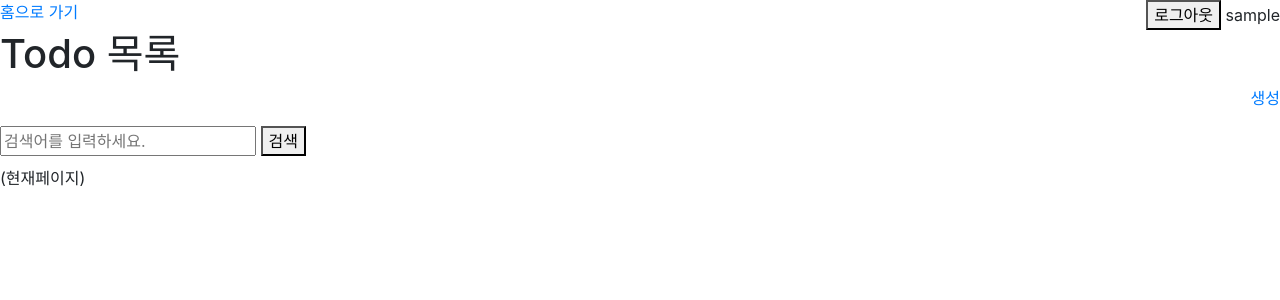
After one commit to SWWS97/Django-Assgiment, a Django app: page /todo/ in a window 1280 px wide. The commit adds this page. Shown: the top 300 px of the page. Run offline with Django 5.2, Linux system fonts and the light colour scheme; the visitor is signed in with stand-in values (Sample User, id 1); data that the repository does not hold is empty; some libraries are stand-ins or nearby versions.

Commit message:
chatper_04 에러

```diff
--- a/To_do_List_APP/config/settings.py
+++ b/To_do_List_APP/config/settings.py
@@ -129,8 +129,8 @@ STATIC_URL = 'static/'
 DEFAULT_AUTO_FIELD = 'django.db.models.BigAutoField'
 
 # login
-LOGIN_REDIRECT_URL = '/'
+LOGIN_REDIRECT_URL = 'todo/'
 LOGIN_URL = '/accounts/login/'
 
 # logout
-LOGOUT_REDIRECT_URL = '/'
+LOGOUT_REDIRECT_URL = 'todo/'
--- a/To_do_List_APP/config/urls.py
+++ b/To_do_List_APP/config/urls.py
@@ -16,13 +16,20 @@ Including another URLconf
 """
 from django.contrib import admin
 from django.urls import path, include
-from todo.views import todo_list, todo_info
+from todo.views import todo_list, todo_info, todo_create, todo_update, todo_delete
 from member.views import signup
 
 urlpatterns = [
     path('admin/', admin.site.urls),
-    path('', todo_list, name='todo_list'),
+    path('todo/', todo_list, name='todo_list'),
     path('todo/<int:todo_id>/', todo_info, name='todo_info'),
+
+    # login
     path('accounts/', include('django.contrib.auth.urls')),   # django 내장기능
     path('accounts/signup/', signup, name='signup'),
+
+    # crud
+    path('todo/create/', todo_create, name='todo_create'),
+    path('todo/<int:toodo_id>/update/', todo_update, name='todo_update'),
+    path('todo/<int:todo_id>/delete/', todo_delete, name='todo_delete'),
 ]
--- /dev/null
+++ b/To_do_List_APP/templates/base.html
@@ -0,0 +1,36 @@
+<!DOCTYPE html>
+<html lang="en">
+<head>
+    <meta charset="UTF-8">
+    <title>Todo Project</title>
+    <link
+        rel="stylesheet"
+        href="https://maxcdn.bootstrapcdn.com/bootstrap/4.0.0/css/bootstrap.min.css"
+    />
+    <link
+            rel="stylesheet"
+            href="https://cdn.jsdelivr.net/npm/bootstrap-icons@1.7.1/font/bootstrap-icons.css"
+    >
+</head>
+<body>
+        <nav style="display: flex; justify-content: space-between">
+            <div>
+                <a href="{% url 'todo_list' %}">홈으로 가기</a>
+            </div>
+            <div style="text-align: right">
+                {% if request.user.is_authenticated %}
+                <form action="{% url 'logout' %}" method="POST" style="display: inline">
+                    {% csrf_token %}
+                    <button>로그아웃</button>
+                </form>
+                {{ request.user.username }}
+            {% else %}
+                 <h1><strong style="color:red">못봐 돌아가</strong><br>회원가입 하고와</h1>
+                 <a href="{% url 'signup' %}">회원가입</a>
+                 <a href="{% url 'login' %}">로그인</a>
+            {% endif %}
+            </div>
+        </nav>
+        {% block content %}{% endblock %}
+</body>
+</html>
--- a/To_do_List_APP/templates/todo_list.html
+++ b/To_do_List_APP/templates/todo_list.html
@@ -1,38 +1,55 @@
-<!DOCTYPE html>
-<html lang="en">
-<head>
-    <meta charset="UTF-8">
-    <title>Todo Page</title>
-    <link
-        rel="stylesheet"
-        href="https://maxcdn.bootstrapcdn.com/bootstrap/4.0.0/css/bootstrap.min.css"
-    />
-    <link
-            rel="stylesheet"
-            href="https://cdn.jsdelivr.net/npm/bootstrap-icons@1.7.1/font/boot-strap-icons.css"
-    >
-</head>
-<body>
-        <nav>
-            {% if request.user.is_authenticated %}
-                <div class="container">
-                    <h1>Todo List</h1>
-                    <ul>
-                    {% for todo in data %}
-                    <li><a href="{% url 'todo_info' todo.id %}">{{ todo.title }}</a></li>
-                    {% endfor %}
-                    </ul>
-                </div>
-                <div style="text-align: right">
-                <form action="{% url 'logout' %}" method="POST" style="display: inline">
-                    {% csrf_token %}
-                    <button>로그아웃</button>
-                </form>
-                {{ request.user.username }}
-            {% else %}
-                 <h1><strong style="color:red">못봐 돌아가</strong><br>회원가입 하고와</h1>
-                 <a href="{% url 'signup' %}">회원가입</a>
-                 <a href="{% url 'login' %}">로그인</a>
+{% extends 'base.html' %}
+{% block content %}
+     <h1>Todo 목록</h1>
+
+
+        <p style="text-align: right">
+            <a href="{% url 'todo_create' %}">생성</a>
+        </p>
+
+        {% for blog in page_object %}
+            <p>
+                <a href="{% url 'todo_info' blog.pk %}">  <!-- blog.id 이렇게 해도됨 !-->
+                    ({{ blog.id }}){{ blog.title }} <span>({{ blog.author.username }})</span>- <small>{{ blog.created_at | date:"Y-m-d" }}</small>
+                </a>
+            </p>
+        {% endfor %}
+
+    <form method="GET" style="margin-bottom: 10px;">
+        <input name="q" type="text" placeholder="검색어를 입력하세요." value="{% if request.GET.q %}{{ request.GET.q }}{% endif %}">
+        <button>검색</button>
+    </form>
+
+    <div>
+        {% if page_object.has_previous %}
+            <a href="?page=1{% if request.GET.q %}&q={{ request.GET.q }}{% endif %}">&laquo; 첫번째</a>
+            <a href="?page={{ page_object.previous_page_number }}{% if request.GET.q %}&q={{ request.GET.q }}{% endif %}">이전</a>
+        {% endif %}
+        {# 현재페이지 -2 > 1보다 크면 #}
+        {% if page_object.number|add:-2 > 1 %}
+            <a href="?page={{ page_object.number|add:-3 }}{% if request.GET.q %}&q={{ request.GET.q }}{% endif %}">&hellip;</a>
+        {% endif %}
+
+        {# .page_range : 최대페이지 => 최대 페이지를 반복(10페이지까지 1~10) #}
+        {% for i in page_object.paginator.page_range %}
+            {# .number : 현재 페이지 => 최대페이지를 반복하면서 현재페이지와 같은 곳이면 #}
+            {% if page_object.number == i %}
+            {# 현재페이지라고 하라는 의미 #}
+            <span>(현재페이지)</span>
+        {#   현재페이지-3 < i < 현재페이지+3 사이에 있는 페이지를 보여주라는 뜻 #}
+            {% elif i > page_object.number|add:-3 and i < page_object.number|add:3 %}
+                <a href="?page={{ i }}{% if request.GET.q %}&q={{ request.GET.q }}{% endif %}">{{ i }}</a>
             {% endif %}
-</body>
-</html>
+        {% endfor %}
+
+        {# 최대페이지(10페이지) > 5(현재 페이지) + 2 #}
+        {% if page_object.paginator.num_pages > page_object.number|add:2 %}
+            <a href="?page={{ page_object.number|add:3 }}{% if request.GET.q %}&q={{ request.GET.q }}{% endif %}">&hellip;</a>
+        {% endif %}
+
+        {% if page_object.has_next %}
+            <a href="?page={{ page_object.next_page_number }}{% if request.GET.q %}&q={{ request.GET.q }}{% endif %}">다음</a>
+            <a href="?page={{ page_object.paginator.num_pages }}{% if request.GET.q %}&q={{ request.GET.q }}{% endif %}">마지막 &raquo;</a>
+        {% endif %}
+    </div>
+{% endblock %}
--- a/To_do_List_APP/todo/models.py
+++ b/To_do_List_APP/todo/models.py
@@ -1,3 +1,4 @@
+from django.contrib.auth.models import User
 from django.db import models
 
 
@@ -10,6 +11,7 @@ class Todo(models.Model):
     is_completed = models.BooleanField(default=False)
     created_at = models.DateTimeField(auto_now_add=True)
     updated_at = models.DateTimeField(auto_now=True)
+    user = models.ForeignKey(User, on_delete=models.CASCADE)
 
     def __str__(self):
         return self.title
--- a/To_do_List_APP/todo/views.py
+++ b/To_do_List_APP/todo/views.py
@@ -1,25 +1,94 @@
-from django.shortcuts import render
+from django.contrib.auth.decorators import login_required
+from django.core.paginator import Paginator
+from django.db.models import Q
+from django.shortcuts import render, get_object_or_404, redirect
 from django.http import Http404
+from django.views.decorators.http import require_http_methods
+
+from .form import TodoForm, TodoUpdateForm
 from todo.models import Todo
+from django.urls import reverse
 
 
+
+@login_required
 def todo_list(request):
-    todo_list = Todo.objects.all().values_list('id', 'title')
-    result = [{'id': todo[0], 'title': todo[1]} for i, todo in enumerate(todo_list)]
+    todos = Todo.objects.filter(user_id=request.user.id)
 
-    return render(request, 'todo_list.html', {'data':result})
+    q = request.GET.get('q')
+    if q:
+        todos = todos.filter(
+            Q(title__icontains=q) |
+            Q(description__icontains=q)
+        )
+
+    paginator = Paginator(todos, 10)
+    page = request.GET.get('page')
+    page_object = paginator.get_page(page)
+
+    context = {
+        'page_object' : page_object,
+    }
+
+    return render(request, 'todo_list.html', context)
 
 
+
+@login_required
 def todo_info(request, todo_id):
-    try:
-        todo = Todo.objects.get(id=todo_id)
-        info = {
-            'title': todo.title,
-            'description': todo.description,
-            'start_date': todo.start_date,
-            'end_date': todo.end_date,
-            'is_completed': todo.is_completed,
-        }
-        return render(request, 'todo_info.html', {'data': info})
-    except Todo.DoesNotExist:
-        raise Http404("Todo does not exist")
+    todo = get_object_or_404(Todo, pk=todo_id)
+    context = {
+        'todo' : todo,
+    }
+
+    return render(request, 'todo_info.html', context)
+
+
+
+@login_required()
+def todo_create(request):
+
+    form = TodoForm(request.POST or None)
+    if form.is_valid():
+        todo = form.save(commit=False)
+        todo.user = request.user
+        todo.save()
+
+        # return redirect(reverse('todo_info', kwargs={'pk': todo.pk}))
+        return redirect('todo_list', todo_id=todo.id) # 직접 뷰 이름과 매개변수를 전달
+
+    context = {
+        'form' : form,
+    }
+
+    return render(request, 'todo_create.html', context)
+
+
+
+@login_required
+def todo_update(request, todo_id):
+    todo = get_object_or_404(Todo, id=todo_id, user=request.uesr)
+
+    form = TodoUpdateForm(request.POST or None, instance=todo)  # 사용자가 입력한 값으로 폼을 채움, 아직 수정,저장 된건 아님
+    if form.is_valid(): # 입력한 폼이 유효한지 검사
+        form.save()     # 유효하면 기존 todo 객체를 업데이트 (DB에 저장)
+        # return redirect(reverse('todo_info', kwargs={'pk': todo.pk}))
+        return redirect('todo_info', pk=todo.pk) # 수정한 해당 상세 페이지(todo/pk/로 이동)
+
+    context = {
+        'form' : form,
+    }
+
+    # 위의 POST가 아닌 GET 요청일경우 업데이트 폼이 만들어진 'todo_update.html' 페이지로 이동
+    return render(request, 'todo_update.html', context)
+
+
+
+@login_required
+@require_http_methods(['POST'])
+def todo_delete(request, todo_id):
+    todo = get_object_or_404(Todo, id=todo_id, user=request.user)
+    todo.delete()
+
+    # return redirect(reverse('todo_list'))
+    return redirect('todo_list')
```
Also changed, not shown: To_do_List_APP/templates/todo_create.html (added, +9 -0 lines), To_do_List_APP/templates/todo_info.html (+22 -29 lines), To_do_List_APP/templates/todo_update.html (added, +9 -0 lines), To_do_List_APP/todo/form.py (added, +15 -0 lines), To_do_List_APP/todo/migrations/0001_initial.py, To_do_List_APP/todo/migrations/0002_rename_is_complete_todo_is_completed_and_more.py (deleted).
